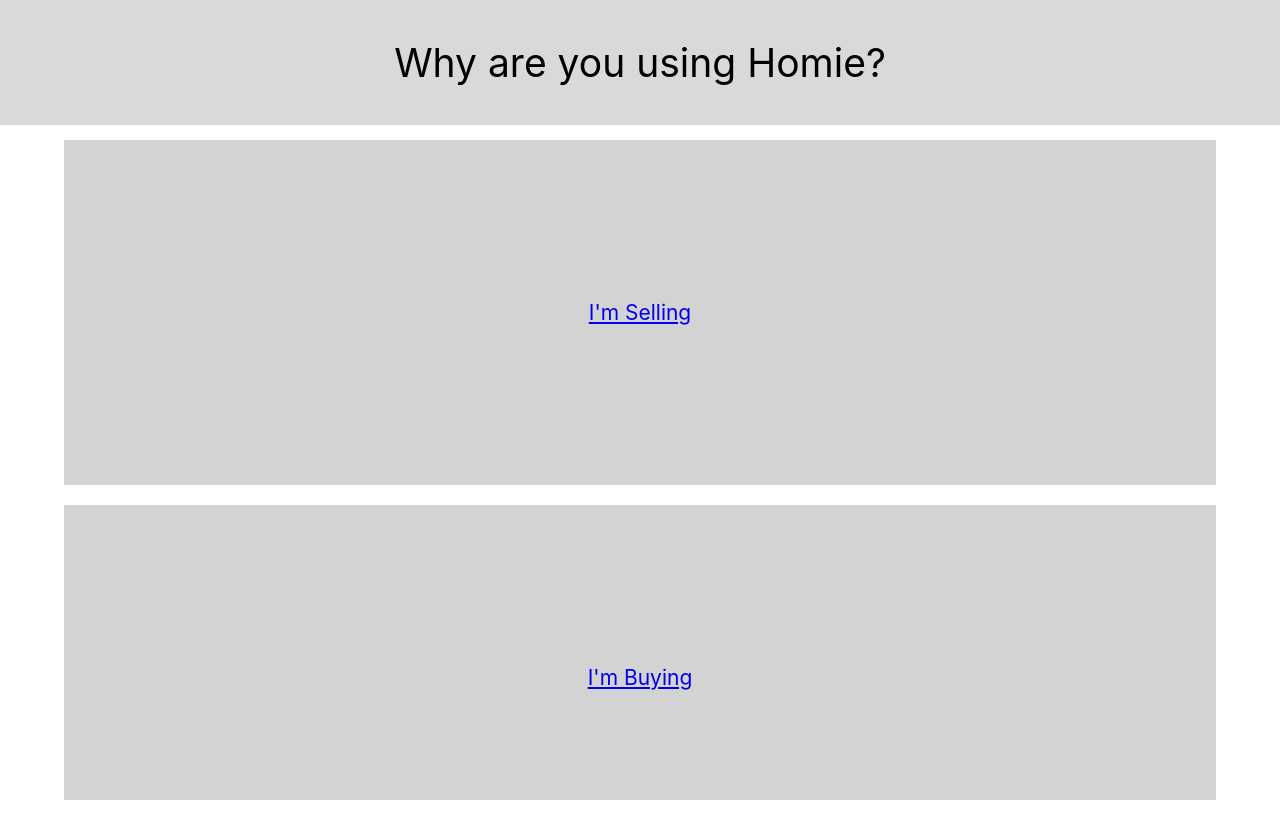
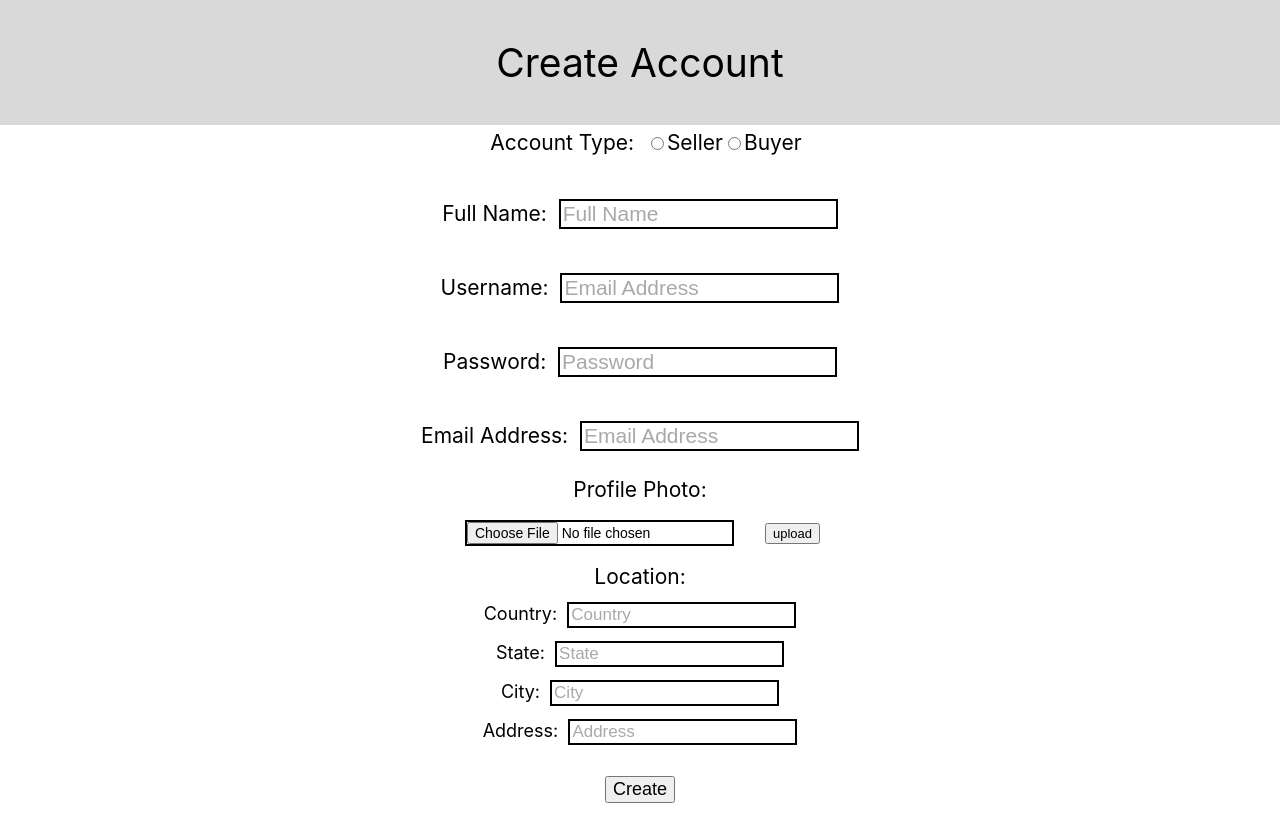
Before and after one commit to agiledev-students-spring2023/final-project-awesome-united, a React (Create React App) app in the folder front-end/: page / in a window 1280 px wide. Before the commit the page ends 800 px from the top, so only its background shows below. Built offline with nearby package versions, Linux system fonts and the light colour scheme.

Commit message:
merged new account selection page into account creation page

```diff
--- a/front-end/src/Home.js
+++ b/front-end/src/Home.js
@@ -1,11 +1,11 @@
 import React from "react";
 import { Link } from "react-router-dom";
-import NewAccountSelection from "./pages/NewAccountSelection/NewAccountSelection";
+import CreateAccount from "./pages/CreateAccount/CreateAccount";
 // import logo from './logo.svg';
 // import "./Home.css";
 
 const Home = (props) => {
-  return(<NewAccountSelection/>)
+  return(<CreateAccount/>)
   // return (
   //   <div>
   //     <ul>
--- a/front-end/src/pages/CreateAccount/CreateAccount.jsx
+++ b/front-end/src/pages/CreateAccount/CreateAccount.jsx
@@ -8,6 +8,17 @@ function CreateAccount(){
           Create Account
         </h1>
       </header>
+      <div className='AccountType'>
+        &nbsp;
+        Account Type:
+        &nbsp;
+        <label class="InlineRadio">
+          <input type="radio" name="accountType"/>Seller
+        </label>
+        <label class="InlineRadio">
+          <input type="radio" name="accountType"/>Buyer
+        </label>
+      </div>
       <div className='FullName'>
         Full Name:
         &nbsp;
```
